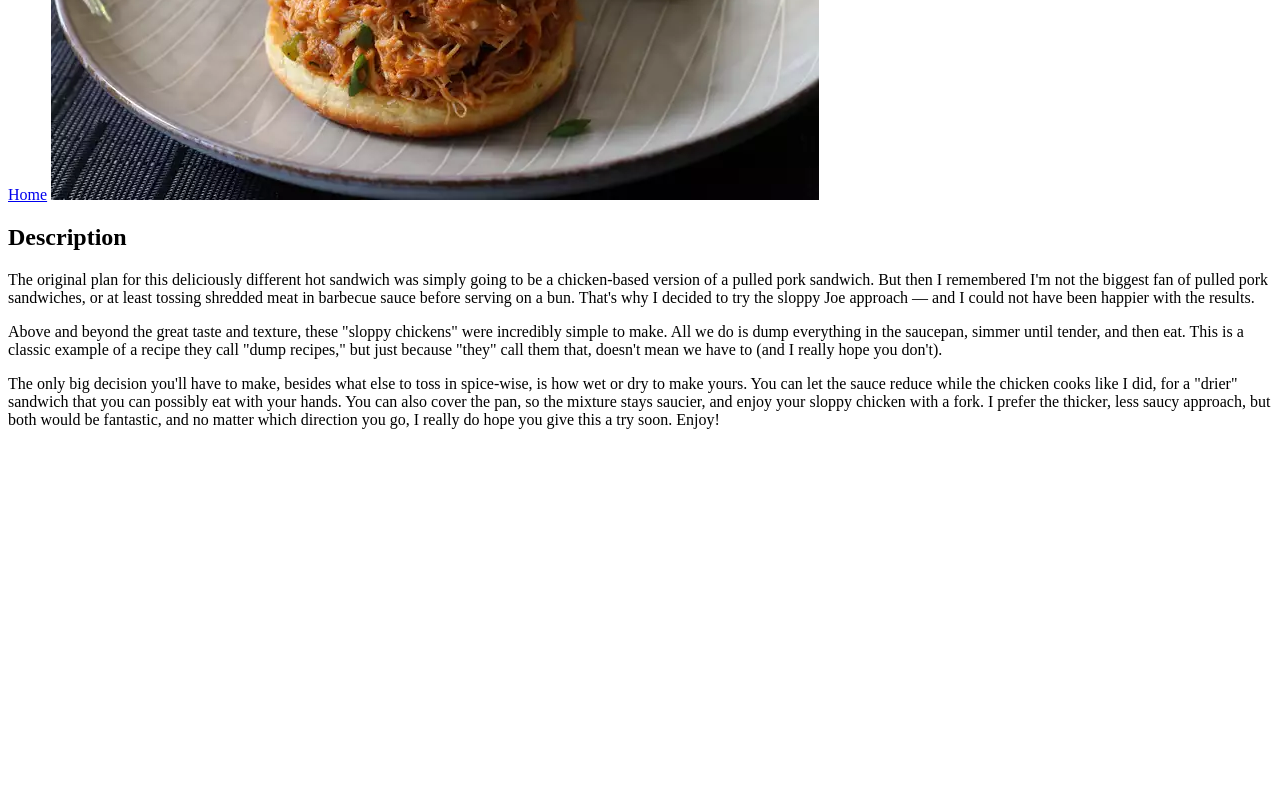
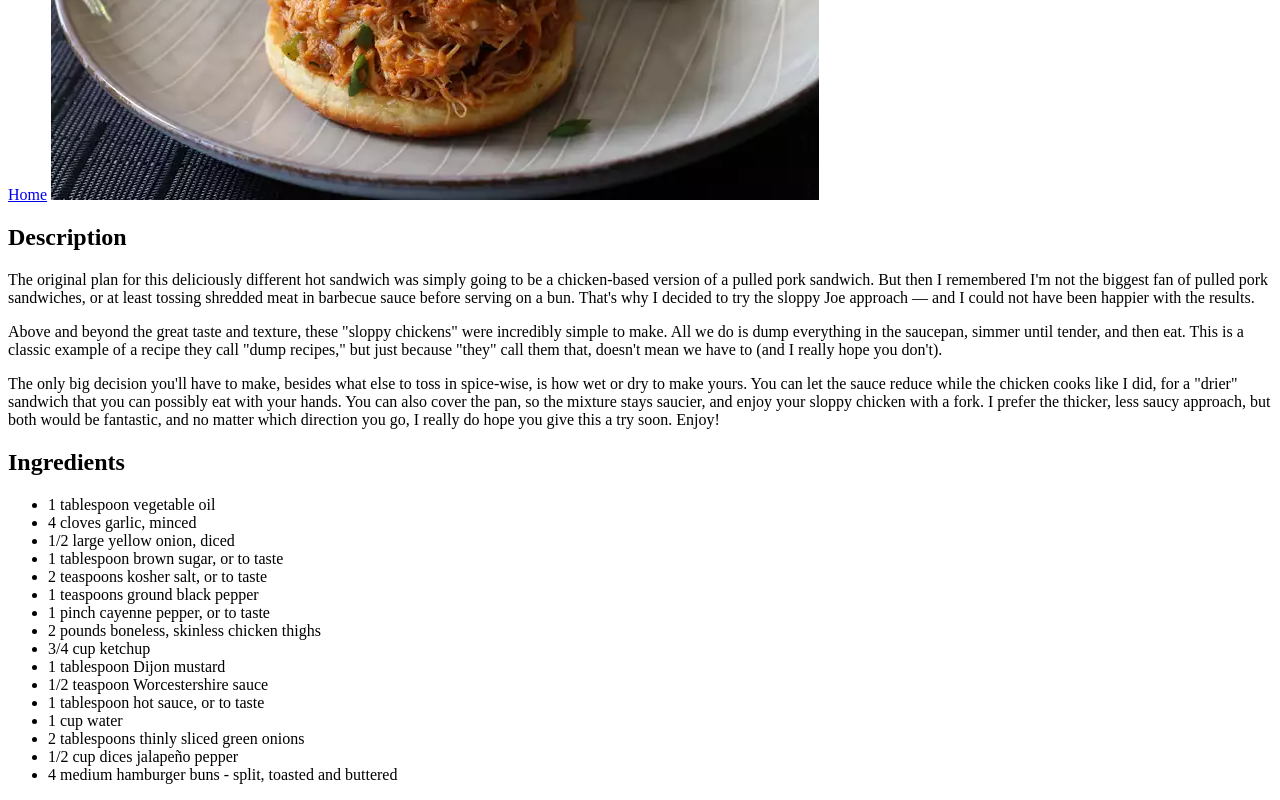
Before and after one commit to Tronator2000/odin-recipes, a plain HTML site: page recipes/pulled-chicken-sloppy-joes.html in a window 1280 px wide. Shown: the part 392-1192 px from the top of the page. Before the commit the page ends 837 px from the top, so only its background shows below. Drawn offline with Linux system fonts and the light colour scheme.

```diff
--- a/recipes/pulled-chicken-sloppy-joes.html
+++ b/recipes/pulled-chicken-sloppy-joes.html
@@ -12,6 +12,24 @@
         <p>The original plan for this deliciously different hot sandwich was simply going to be a chicken-based version of a pulled pork sandwich. But then I remembered I'm not the biggest fan of pulled pork sandwiches, or at least tossing shredded meat in barbecue sauce before serving on a bun. That's why I decided to try the sloppy Joe approach — and I could not have been happier with the results.</p>
         <p>Above and beyond the great taste and texture, these "sloppy chickens" were incredibly simple to make. All we do is dump everything in the saucepan, simmer until tender, and then eat. This is a classic example of a recipe they call "dump recipes," but just because "they" call them that, doesn't mean we have to (and I really hope you don't).</p>
         <p>The only big decision you'll have to make, besides what else to toss in spice-wise, is how wet or dry to make yours. You can let the sauce reduce while the chicken cooks like I did, for a "drier" sandwich that you can possibly eat with your hands. You can also cover the pan, so the mixture stays saucier, and enjoy your sloppy chicken with a fork. I prefer the thicker, less saucy approach, but both would be fantastic, and no matter which direction you go, I really do hope you give this a try soon. Enjoy!</p>
-
+        <h2>Ingredients</h2>
+        <ul>
+            <li>1 tablespoon vegetable oil</li>
+            <li>4 cloves garlic, minced</li>
+            <li>1/2 large yellow onion, diced</li>
+            <li>1 tablespoon brown sugar, or to taste</li>
+            <li>2 teaspoons kosher salt, or to taste</li>
+            <li>1 teaspoons ground black pepper</li>
+            <li>1 pinch cayenne pepper, or to taste</li>
+            <li>2 pounds boneless, skinless chicken thighs</li>
+            <li>3/4 cup ketchup</li>
+            <li>1 tablespoon Dijon mustard</li>
+            <li>1/2 teaspoon Worcestershire sauce</li>
+            <li>1 tablespoon hot sauce, or to taste</li>
+            <li>1 cup water</li>
+            <li>2 tablespoons thinly sliced green onions</li>
+            <li>1/2 cup dices jalapeño pepper</li>
+            <li>4 medium hamburger buns - split, toasted and buttered</li>
+        </ul>
     </body>
 </html>
```
